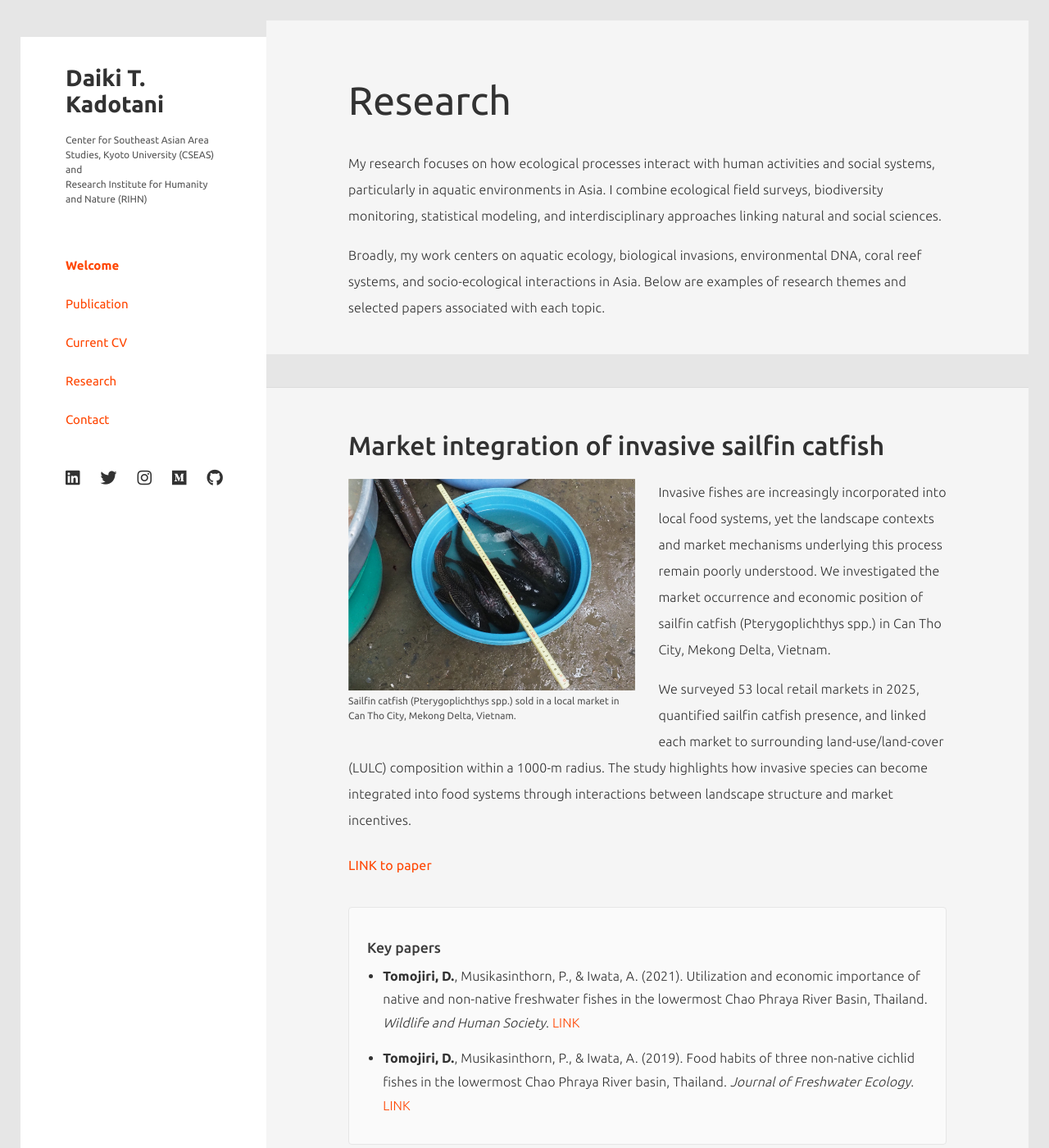
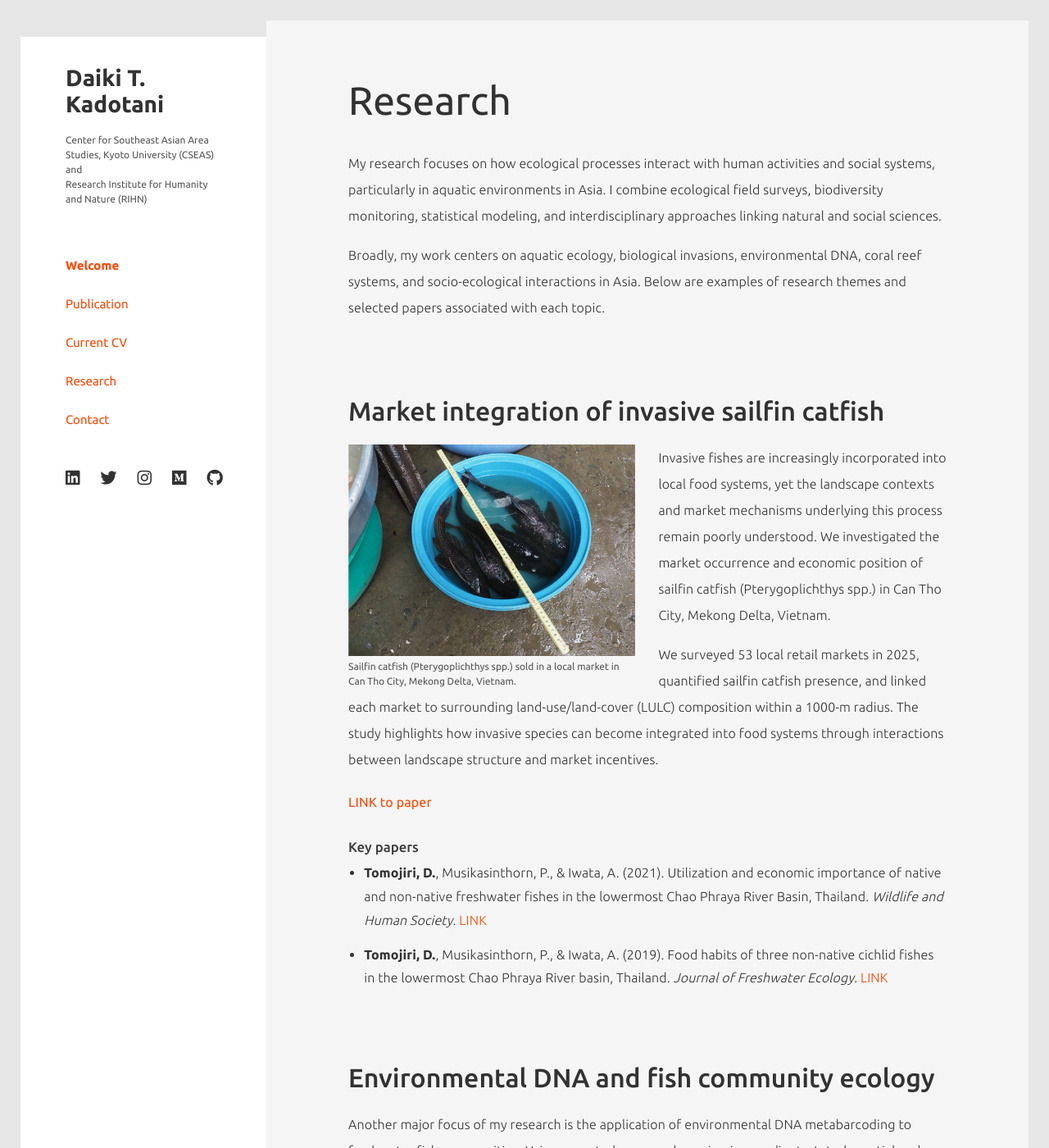
Before and after one commit to tjdk1992/tjdk1992.github.io, a Jekyll site: the page built from research.md, in a window 1280 px wide and 1400 px high. Shown: the whole window at 82% size. Built offline with Jekyll 4.4.1, drawn with Linux system fonts in a browser that asks for light colours; nearby versions of some CDN libraries.

Commit message:
Restore simpler research layout and tighten caption spacing

```diff
--- a/assets/css/pages/research.css
+++ b/assets/css/pages/research.css
@@ -46,31 +46,35 @@
 #main h2 {
   color: rgb(50, 50, 50);
   font-size: 200%;
+  margin-top: 0.8em;
   margin-bottom: .7em;
   font-weight: 500;
 }
 
 #main h3 {
   color: rgb(60, 60, 60);
-  font-size: 1.1em;
+  font-size: 1.05em;
   font-weight: 500;
-  margin-top: 1.2em;
-  margin-bottom: 0.6em;
+  margin-top: 0.8em;
+  margin-bottom: 0.5em;
 }
 
+/* research topic */
+
 .research-topic {
-  margin-top: 2.5em;
-  padding-top: 1.5em;
-  border-top: 1px solid rgb(220,220,220);
+  margin-top: 0;
+  padding-top: 0;
+  border-top: none;
 }
 
 .research-topic:first-of-type {
-  border-top: none;
   margin-top: 0;
 }
 
+/* photo + wrapped text */
+
 .research-lead {
-  margin-bottom: 0.8em;
+  margin-bottom: 0.3em;
 }
 
 .research-lead::after {
@@ -82,7 +86,7 @@
 .research-figure {
   float: left;
   width: 48%;
-  margin: 0 28px 12px 0;
+  margin: 0 28px 6px 0;
 }
 
 .research-figure img {
@@ -103,9 +107,13 @@
   min-width: 0;
 }
 
+.research-description p:first-child {
+  margin-top: 0;
+}
+
 .paperlink {
   display: inline-block;
-  margin-top: 0.4em;
+  margin-top: 0.2em;
   font-weight: 400;
   color: orangered;
 }
@@ -114,13 +122,15 @@
   text-decoration: underline;
 }
 
+/* key papers */
+
 .key-papers {
   clear: both;
-  margin-top: 1.2em;
-  padding: 18px 22px;
-  background: rgb(250,250,250);
-  border: 1px solid rgb(230,230,230);
-  border-radius: 4px;
+  margin-top: 0.8em;
+  padding: 0;
+  background: transparent;
+  border: none;
+  border-radius: 0;
 }
 
 .key-papers h3 {
@@ -133,7 +143,7 @@
 }
 
 .key-papers li {
-  margin-bottom: 0.9em;
+  margin-bottom: 0.8em;
   line-height: 1.8;
   font-weight: 300;
   letter-spacing: 0.01em;
@@ -144,6 +154,8 @@
   font-weight: 700;
 }
 
+/* copyright */
+
 #copyright {
   font-size: 12px;
   background-color: rgb(245, 245, 245);
@@ -151,6 +163,8 @@
   text-align: center;
   padding-bottom: 5px;
 }
+
+/* responsive */
 
 @media screen and (max-width: 1150px) {
   #main {
@@ -184,6 +198,6 @@
   .research-figure {
     float: none;
     width: 100%;
-    margin: 0 0 12px 0;
+    margin: 0 0 8px 0;
   }
 }
```
